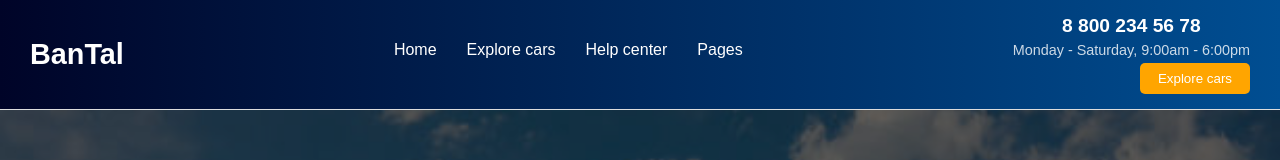
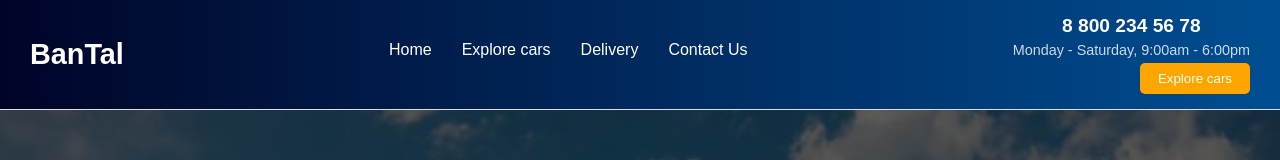
Before and after one commit to Ban-gis/Car, a plain HTML site: page index.html in a window 1280 px wide. Shown: the top 160 px of the page. Drawn offline with Linux system fonts and the light colour scheme.

Commit message:
second commit

```diff
--- a/index.html
+++ b/index.html
@@ -15,8 +15,8 @@
   <nav class="nav">
     <a href="#Home">Home</a>
     <a href="#Explore">Explore cars</a>
-    <a href="#Help">Help center</a>
-    <a href="#">Pages</a>
+    <a href="#delivery">Delivery</a>
+    <a href="#contact">Contact Us</a>
   </nav>
 
   <div class="header-actions">
@@ -34,8 +34,8 @@
   <div class="mobile-menu" id="mobileMenu">
     <a href="#Home">Home</a>
     <a href="#Explore">Explore cars</a>
-    <a href="#Help">Help center</a>
-    <a href="#">Pages</a>
+    <a href="#delivery">Delivery</a>
+    <a href="#contact">Contact Us</a>
     <button class="btn-primary">Explore cars</button>
   </div>
 </header>
```
